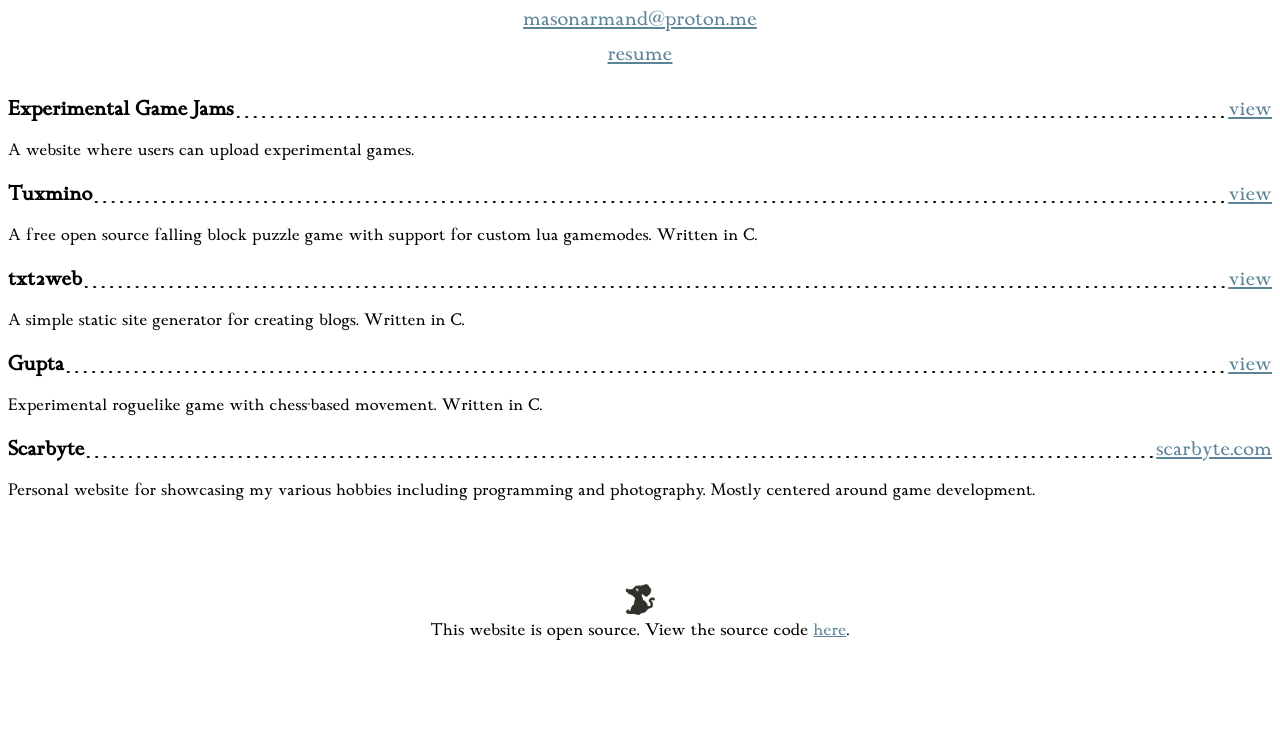
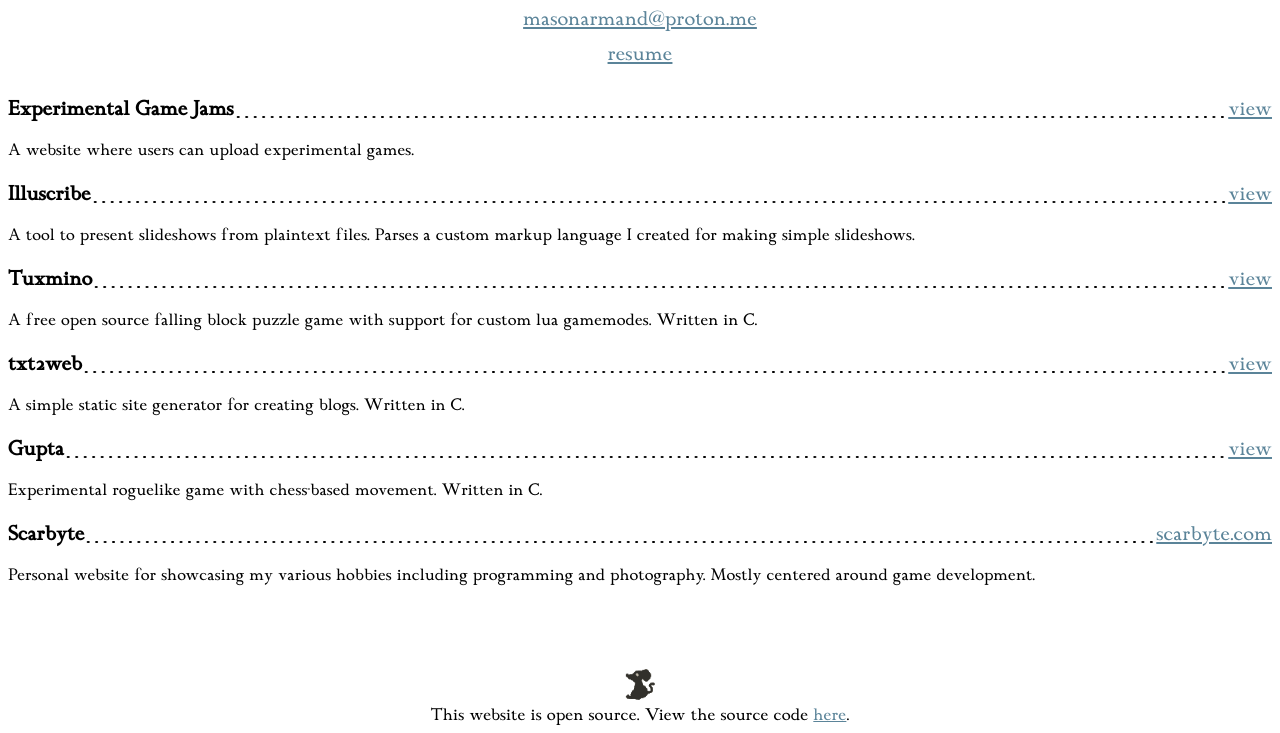
Before and after one commit to masonarmand/masonarmand-website, a plain HTML site: page index.html in a window 1280 px wide. Shown: the part 793-1526 px from the top of the page. Before the commit the page ends 1441 px from the top, so only its background shows below. Drawn offline with Linux system fonts and the light colour scheme.

Commit message:
add illuscribe to project list

```diff
--- a/index.html
+++ b/index.html
@@ -42,6 +42,19 @@
         </li>
         <p class="desc">
           A website where users can upload experimental games.
+        </p>
+      </ul>
+
+      <ul class="project">
+        <li>
+          <span class="title">Illuscribe</span>
+          <span class="link">
+            <a href="https://github.com/masonarmand/illuscribe" target="_blank">view</a>
+          </span>
+        </li>
+        <p class="desc">
+          A tool to present slideshows from plaintext files. Parses a custom markup language
+          I created for making simple slideshows.
         </p>
       </ul>
 
```
